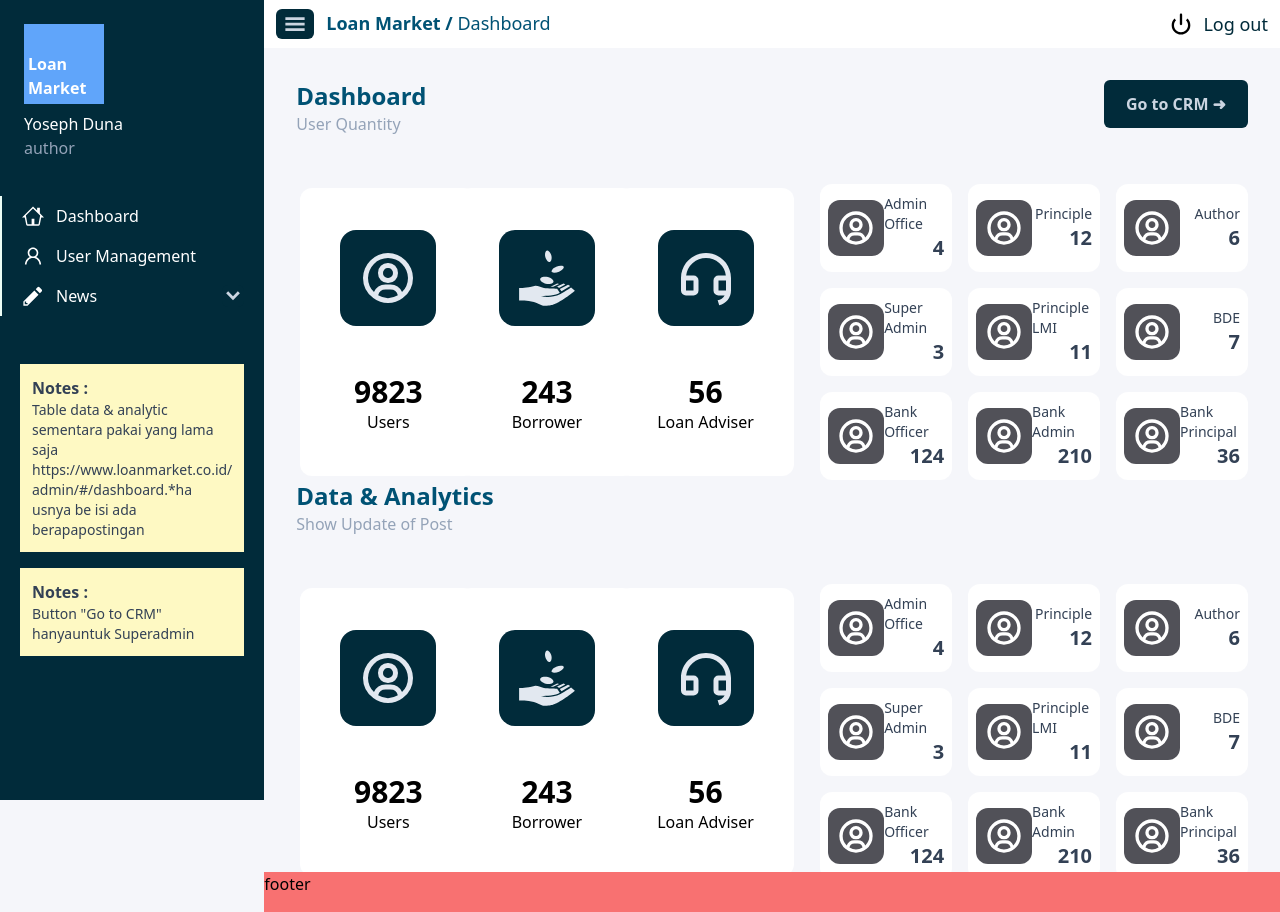
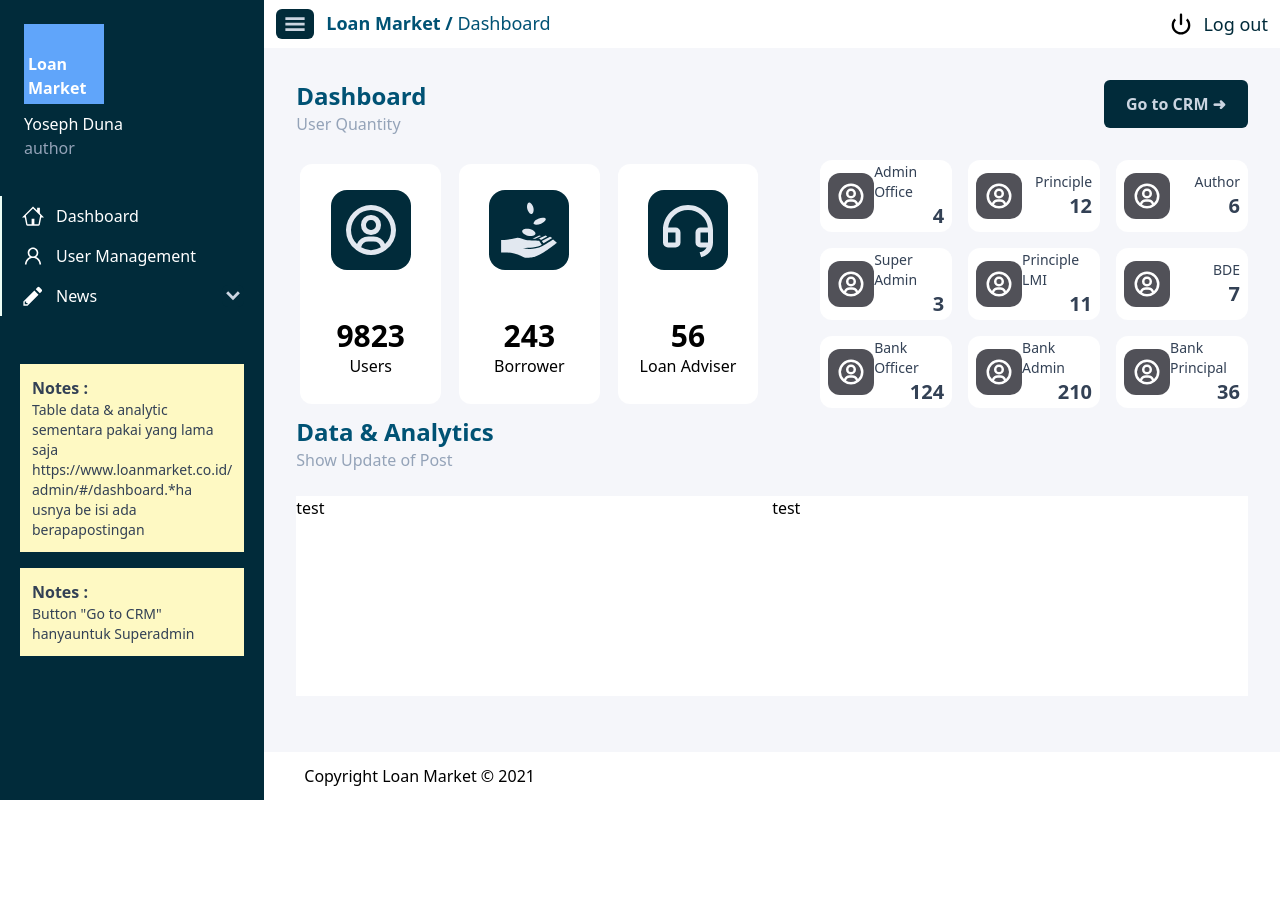
Before and after one commit to RendraAndriansyah/Loan-Market---assessment-, a React (Vite) app: page / in a window 1280 px wide. After the commit the page ends 800 px from the top, so only its background shows below. Built offline with nearby package versions, Linux system fonts and the light colour scheme.

Commit message:
fixed size card

```diff
--- a/src/components/fragments/CardColumn.tsx
+++ b/src/components/fragments/CardColumn.tsx
@@ -7,9 +7,9 @@ const CardColumn = ({ icon, value, title }: CardColumn) => {
 	return (
 		<div
 			id="card-column"
-			className="flex flex-col justify-center items-center gap-y-12 bg-white m-1 w-44 rounded-xl h-72 "
+			className="w-[11vw] h-[30vh] flex flex-col justify-center items-center gap-y-12 bg-white m-1  rounded-xl "
 		>
-			<div className="w-24 h-24 bg-color-secondary text-slate-200 rounded-2xl flex items-center justify-center">
+			<div className="w-20 h-20 bg-color-secondary text-slate-200 rounded-2xl flex items-center justify-center">
 				{icon}
 			</div>
 			<div className="text-center">
--- a/src/components/layouts/Layout.tsx
+++ b/src/components/layouts/Layout.tsx
@@ -10,7 +10,9 @@ const Layout = ({ children }: { children: JSX.Element }) => {
 			<div id="content" className="relative w-full">
 				<Navbar onClick={() => setCollapse(!Collapse)} />
 				<main className="p-8">{children}</main>
-				<footer className="absolute bottom-0 bg-red-400 w-full h-10">footer</footer>
+				<footer className="flex items-center absolute bottom-0 bg-white w-full h-12">
+					<p className="pl-10">Copyright Loan Market © 2021</p>
+				</footer>
 			</div>
 		</div>
 	);
--- a/src/pages/HomePages.tsx
+++ b/src/pages/HomePages.tsx
@@ -8,47 +8,47 @@ import CardRow from "../components/fragments/CardRow";
 function HomePages() {
 	const dummyCardRow = [
 		{
-			icon: <BiUserCircle size={40} />,
+			icon: <BiUserCircle size={30} />,
 			title: "Admin Office",
 			value: 4,
 		},
 		{
-			icon: <BiUserCircle size={40} />,
+			icon: <BiUserCircle size={30} />,
 			title: "Principle",
 			value: 12,
 		},
 		{
-			icon: <BiUserCircle size={40} />,
+			icon: <BiUserCircle size={30} />,
 			title: "Author",
 			value: 6,
 		},
 		{
-			icon: <BiUserCircle size={40} />,
+			icon: <BiUserCircle size={30} />,
 			title: "Super Admin",
 			value: 3,
 		},
 		{
-			icon: <BiUserCircle size={40} />,
+			icon: <BiUserCircle size={30} />,
 			title: "Principle LMI",
 			value: 11,
 		},
 		{
-			icon: <BiUserCircle size={40} />,
+			icon: <BiUserCircle size={30} />,
 			title: "BDE",
 			value: 7,
 		},
 		{
-			icon: <BiUserCircle size={40} />,
+			icon: <BiUserCircle size={30} />,
 			title: "Bank Officer",
 			value: 124,
 		},
 		{
-			icon: <BiUserCircle size={40} />,
+			icon: <BiUserCircle size={30} />,
 			title: "Bank Admin",
 			value: 210,
 		},
 		{
-			icon: <BiUserCircle size={40} />,
+			icon: <BiUserCircle size={30} />,
 			title: "Bank Principal",
 			value: 36,
 		},
@@ -69,7 +69,7 @@ function HomePages() {
 					</div>
 
 					{/* Cards */}
-					<div className="grid grid-cols-2 mt-12 gap-x-24 ">
+					<div className="grid grid-cols-2 mt-6 gap-x-24 ">
 						<div className="grid grid-cols-3 gap-12">
 							<CardColumn icon={<BiUserCircle size={60} />} value={9823} title="Users" />
 							<CardColumn icon={<GiReceiveMoney size={60} />} value={243} title="Borrower" />
@@ -84,7 +84,7 @@ function HomePages() {
 				</section>
 
 				{/* Section 2 */}
-				<section>
+				<section className="mt-2">
 					{/* Header */}
 					<div className="flex justify-between">
 						<div>
@@ -94,17 +94,9 @@ function HomePages() {
 					</div>
 
 					{/* Cards */}
-					<div className="grid grid-cols-2 mt-12 gap-x-24 ">
-						<div className="grid grid-cols-3 gap-12">
-							<CardColumn icon={<BiUserCircle size={60} />} value={9823} title="Users" />
-							<CardColumn icon={<GiReceiveMoney size={60} />} value={243} title="Borrower" />
-							<CardColumn icon={<RiCustomerServiceLine size={60} />} value={56} title="Loan Adviser" />
-						</div>
-						<div className="grid grid-cols-3 gap-4">
-							{dummyCardRow.map((item, index) => (
-								<CardRow key={index} icon={item.icon} title={item.title} value={item.value} />
-							))}
-						</div>
+					<div className="grid grid-cols-2 mt-6 bg-white min-h-[25vh] ">
+						<div className="grid grid-cols-3 gap-12">test</div>
+						<div className="grid grid-cols-3 gap-4">test</div>
 					</div>
 				</section>
 			</>
```
